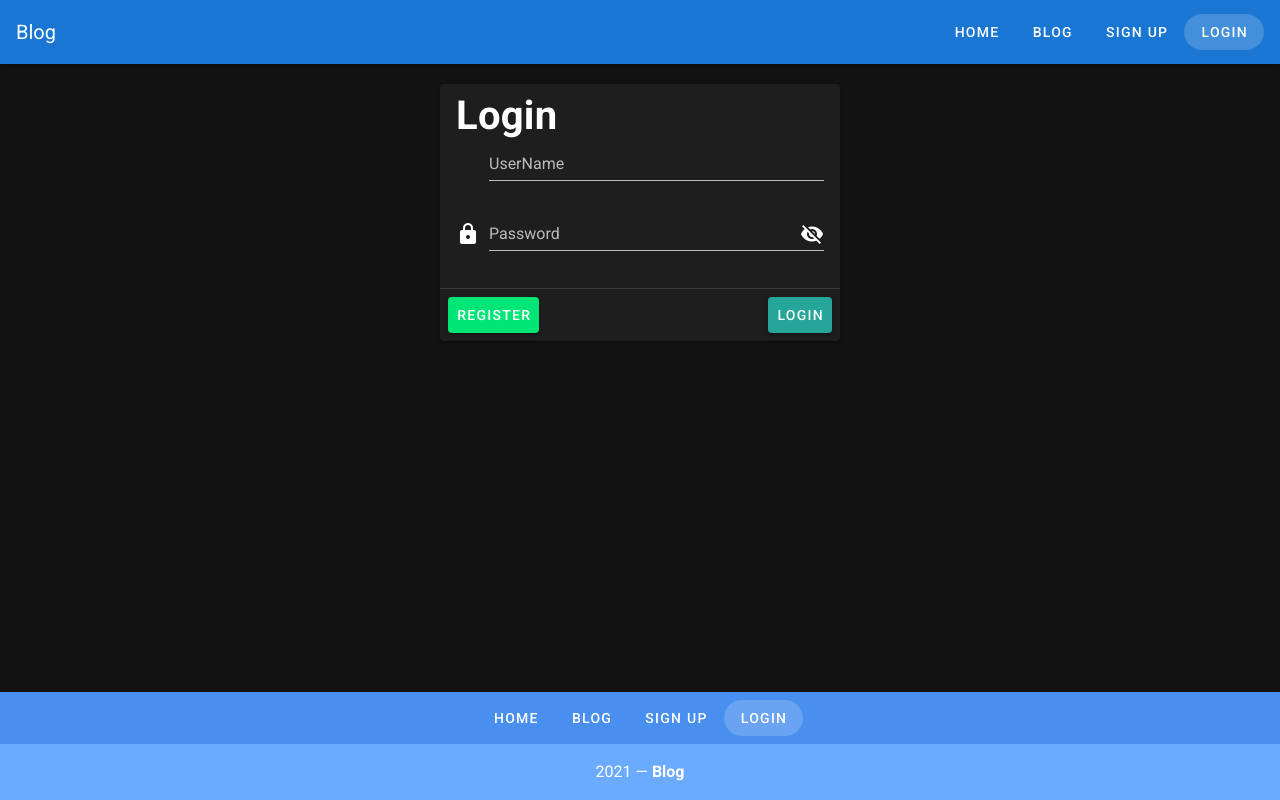
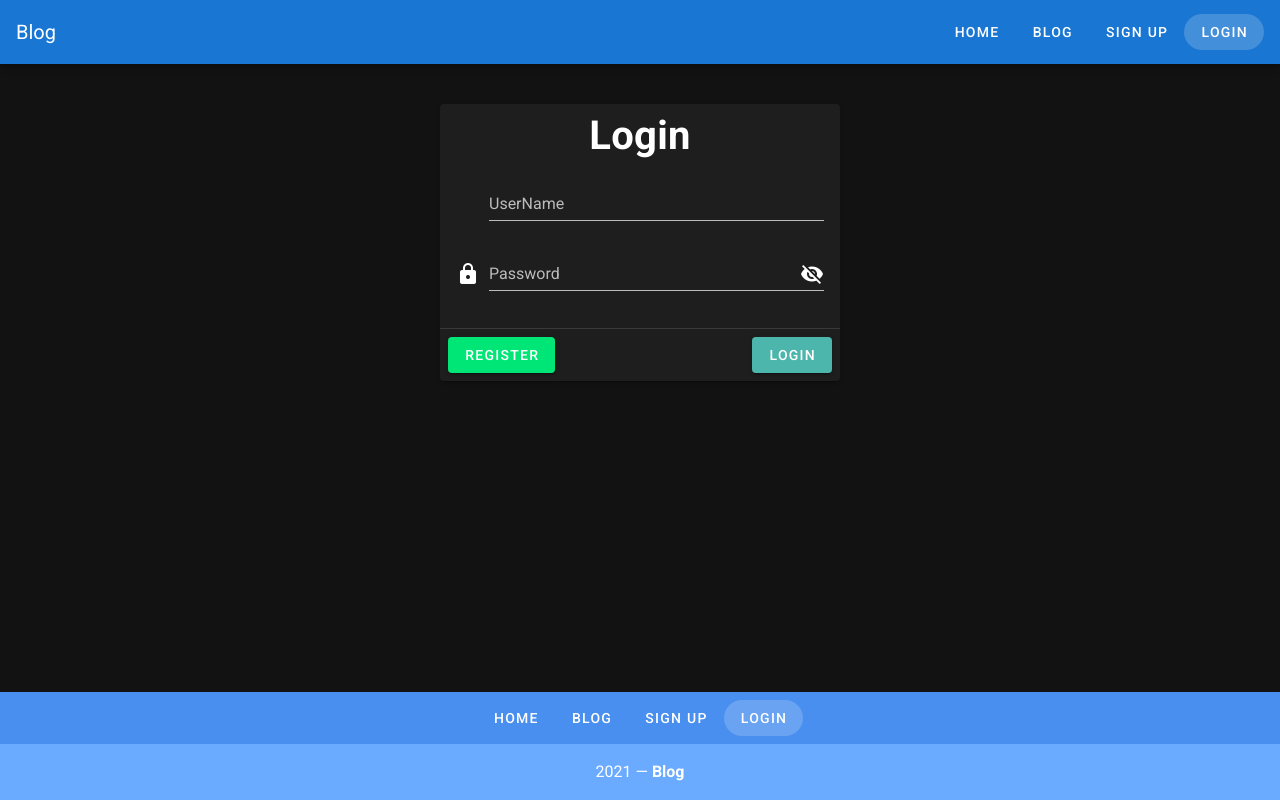
Before and after one commit to artemShvalev/random-blog, a Nuxt app: page /Login in a window 1280 px wide. Built offline with nearby package versions, Linux system fonts and the light colour scheme.

Commit message:
add login

```diff
--- a/pages/Login.vue
+++ b/pages/Login.vue
@@ -15,14 +15,14 @@
         </v-btn>
       </v-app-bar>
       <v-main>
-        <v-card width="400" class="mx-auto mt-5">
-          <v-card-title class="pb-0">
+        <v-card width="400" class="mx-auto mt-10">
+          <v-card-title class="pb-5 d-flex align-center justify-center">
             <h1>Login</h1>
           </v-card-title>
           <v-card-text>
             <v-form>
               <v-text-field
-                v-model="login.user"
+                v-model="login.userEmail"
                 label="UserName"
                 prepend-icon="mdi-action-circle"
               />
@@ -38,13 +38,17 @@
           </v-card-text>
           <v-divider />
           <v-card-actions>
+            <nuxt-link to="/SignUp">
             <v-btn color="success" to="/SignUp">
               Register
             </v-btn>
+            </nuxt-link>
             <v-spacer />
-            <v-btn color="info" @click.prevent="onEntry">
+            <nuxt-link to="/Home">
+            <v-btn color="info" @click.prevent="onEntry" v-model="login">
               Login
             </v-btn>
+            </nuxt-link>
           </v-card-actions>
         </v-card>
       </v-main>
@@ -90,7 +94,7 @@ export default {
   data: () => {
     return {
       login: {
-        user: '',
+        userEmail: '',
         pass: ''
       },
       showPassword: false,
@@ -116,10 +120,19 @@ export default {
   },
   methods: {
     onEntry () {
-      // eslint-disable-next-line no-cond-assign,eqeqeq
-      if (this.login === !this.submit) {
-        // eslint-disable-next-line no-console
-        this.$router.push('/Blog')
+      if (this.login) {
+        this.$axios.$post('https://identitytoolkit.googleapis.com/v1/accounts:signInWithPassword?key=' +
+          process.env.API_KEY, {
+          email: this.login.userEmail,
+          password: this.login.pass,
+          returnSecureToken: true
+        }
+        ).then((result) => {
+          this.login = result
+          this.$router.push('/Home')
+        })
+          // eslint-disable-next-line no-console
+          .catch(e => console.log(e))
       }
     }
   }
--- a/pages/SignUp.vue
+++ b/pages/SignUp.vue
@@ -22,14 +22,15 @@
               <v-form ref="signUpForm" v-model="formValidaty">
                 <v-text-field v-model="email" :rules="emailRules" required label="Email" type="email" />
                 <v-text-field v-model="password" :rules="passwordRules" required label="Password" type="password" />
-                <v-autocomplete label="Which browser do u use?" :items="states" />
                 <v-file-input label="Touch profile picture" truncate-length="15" />
                 <v-text-field v-model="birthday" label="U BirthDay" readonly />
                 <v-date-picker v-model="birthday" color="green lighten-1" header-color="primary" />
                 <v-checkbox v-model="agreeToTerms" :rules="agreeToTermsRules" requird label="Agree & Conditional private rules" />
+                <nuxt-link to="/Login">
                 <v-btn type="submit" class="mr-4" color="primary" :disabled="!formValidaty" @click.prevent="onsubmit">
                   Submit!
                 </v-btn>
+                </nuxt-link>
               </v-form>
             </v-col>
           </v-row>
@@ -67,11 +68,13 @@
 </template>
 
 <script>
+
 export default {
+
   data: () => ({
+    email: '',
     password: '',
     formValidaty: false,
-    email: '',
     emailRules: [
       value => !!value || 'Email is required',
       value => value.indexOf('@') !== 0 || 'Email should have  a username',
@@ -107,26 +110,11 @@ export default {
         label: 'Login',
         url: '/Login'
       }
-    ],
-    states: [
-      'Alabama', 'Alaska', 'American Samoa', 'Arizona',
-      'Arkansas', 'California', 'Colorado', 'Connecticut',
-      'Delaware', 'District of Columbia', 'Federated States of Micronesia',
-      'Florida', 'Georgia', 'Guam', 'Hawaii', 'Idaho',
-      'Illinois', 'Indiana', 'Iowa', 'Kansas', 'Kentucky',
-      'Louisiana', 'Maine', 'Marshall Islands', 'Maryland',
-      'Massachusetts', 'Michigan', 'Minnesota', 'Mississippi',
-      'Missouri', 'Montana', 'Nebraska', 'Nevada',
-      'New Hampshire', 'New Jersey', 'New Mexico', 'New York',
-      'North Carolina', 'North Dakota', 'Northern Mariana Islands', 'Ohio',
-      'Oklahoma', 'Oregon', 'Palau', 'Pennsylvania', 'Puerto Rico',
-      'Rhode Island', 'South Carolina', 'South Dakota', 'Tennessee',
-      'Texas', 'Utah', 'Vermont', 'Virgin Island', 'Virginia',
-      'Washington', 'West Virginia', 'Wisconsin', 'Wyoming'
     ]
   }),
   methods: {
     onsubmit () {
+      if (this.formValidaty) {
         this.$axios.$post('https://identitytoolkit.googleapis.com/v1/accounts:signUp?key=' +
           process.env.API_KEY, {
           email: this.email,
@@ -142,6 +130,7 @@ export default {
       }
     }
   }
+}
 </script>
 <style scoped lang=scss>
 
```
Also changed, not shown: pages/Home.vue (renamed from pages/index.vue). Lines whose indentation alone changed are shown as unchanged.
